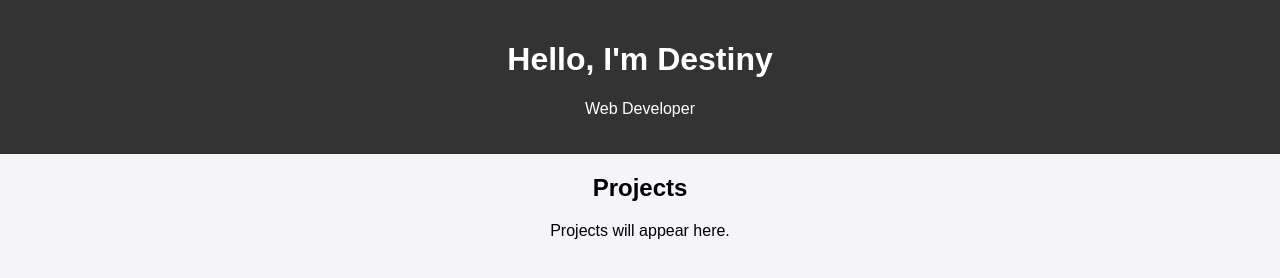
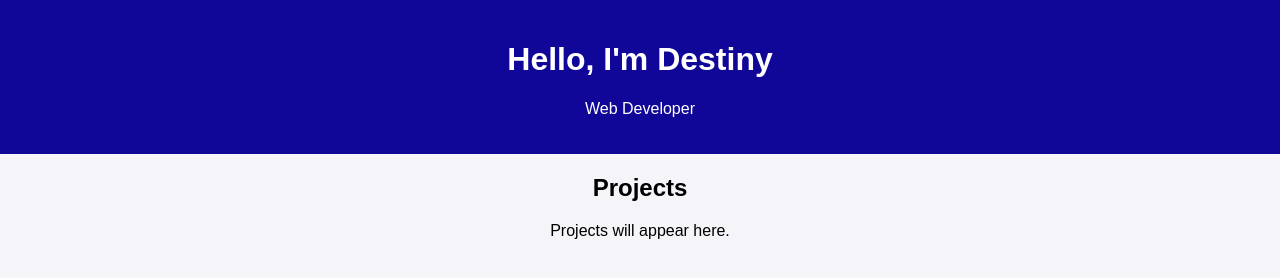
Before and after one commit to S0NOFGOD/My-Portfolio, a plain HTML site: page index.html in a window 1280 px wide. Drawn offline with Linux system fonts and the light colour scheme; no server answers.

Commit message:
updated header background color

```diff
--- a/style.css
+++ b/style.css
@@ -7,7 +7,7 @@ body {
 }
 
 header {
-    background: #333;
+    background: #100799;
     color: white;
     padding: 20px;
 }
```
